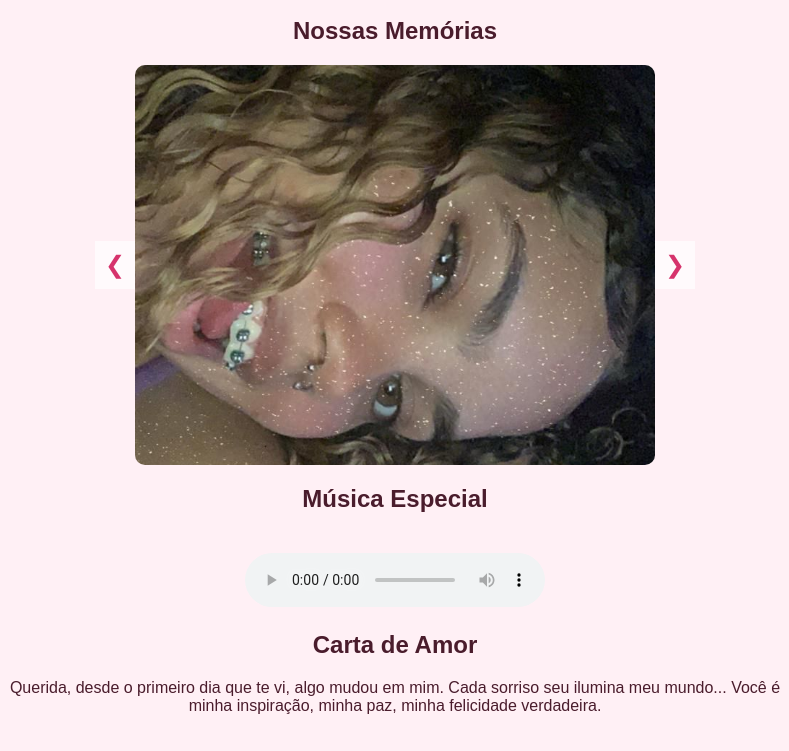
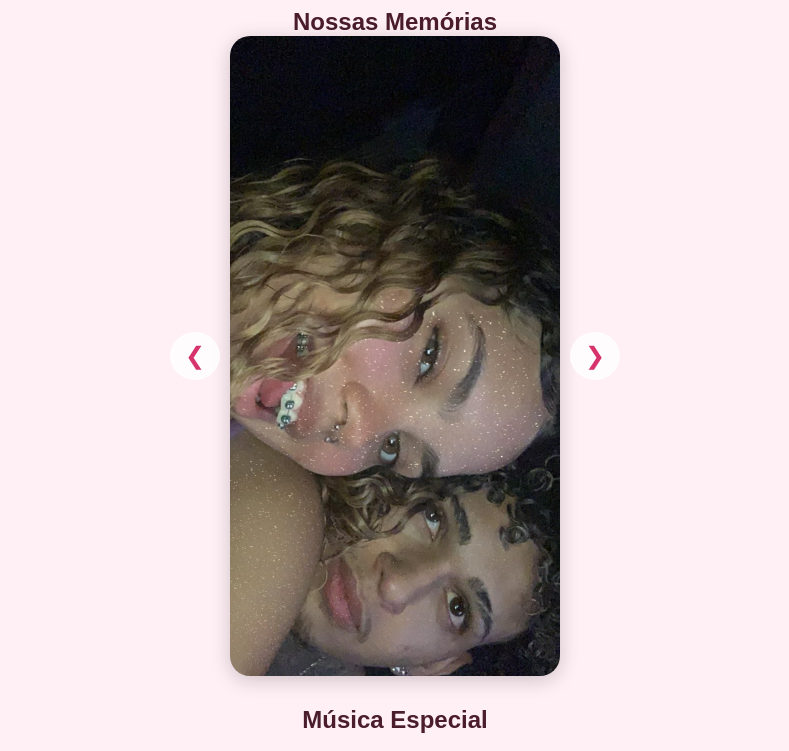
Before and after one commit to erickzns/amordaminhavidapravc, a plain HTML site: page index.html in a window 1280 px wide. Shown: the part 122-873 px from the top of the page, without its empty margins (245-1034 px from the left). Drawn offline with Linux system fonts and the light colour scheme.

Commit message:
Update style.css

```diff
--- a/style.css
+++ b/style.css
@@ -1,37 +1,54 @@
+/* Reset básico */
+* {
+  margin: 0;
+  padding: 0;
+  box-sizing: border-box;
+}
+
 body {
   font-family: 'Arial', sans-serif;
   background-color: #fff0f5;
   color: #4a1c2c;
-  margin: 0;
+  text-align: center;
   padding: 20px;
-  text-align: center;
 }
 
 .container {
-  max-width: 800px;
+  max-width: 450px; /* largura ideal pra mobile */
   margin: auto;
 }
 
 h1 {
   color: #d6336c;
+  font-size: 24px;
+  margin-bottom: 10px;
 }
 
-/* Estilo do carrossel */
+p {
+  font-size: 14px;
+  line-height: 1.5;
+  margin-bottom: 30px;
+}
+
+/* Carrossel de fotos */
 .slider-container {
   display: flex;
   align-items: center;
   justify-content: center;
-  max-width: 600px;
-  margin: 20px auto;
+  flex-direction: row;
+  gap: 10px;
   position: relative;
+  max-width: 450px;
+  margin: 0 auto 30px auto;
 }
 
 .slider {
   width: 100%;
-  height: 400px;
+  height: 80vh; /* altura responsiva */
   overflow: hidden;
   position: relative;
-  border-radius: 10px;
+  border-radius: 20px;
+  box-shadow: 0 4px 20px rgba(0, 0, 0, 0.2);
 }
 
 .slide {
@@ -49,20 +66,22 @@ h1 {
 }
 
 button {
-  background-color: rgba(255, 255, 255, 0.7);
+  background-color: rgba(255, 255, 255, 0.8);
   border: none;
   color: #d6336c;
   font-size: 24px;
-  padding: 10px;
+  padding: 10px 15px;
   cursor: pointer;
   z-index: 2;
+  border-radius: 50%;
 }
 
 button:hover {
-  background-color: rgba(255, 255, 255, 0.9);
+  background-color: rgba(255, 255, 255, 0.95);
 }
 
-/* Estilização da música */
+/* Música */
 audio {
+  width: 100%;
   margin-top: 20px;
 }
```
